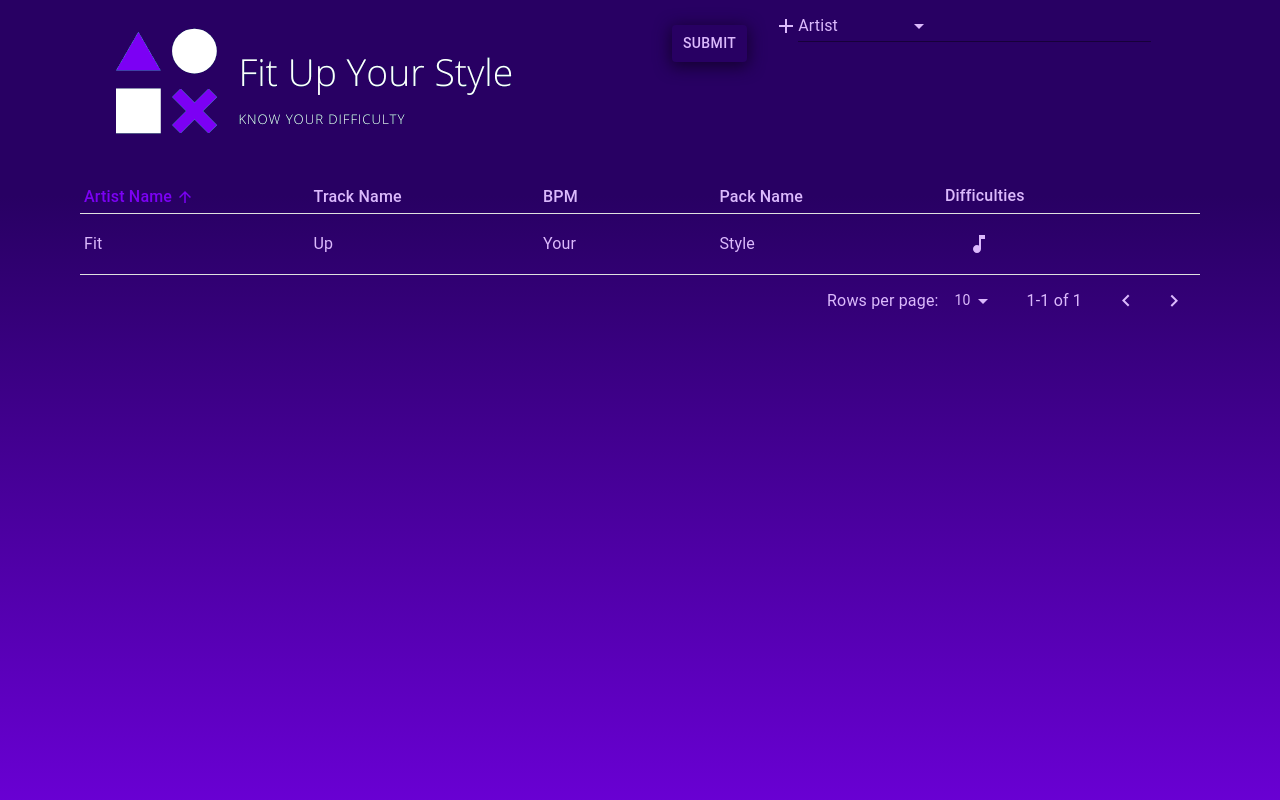
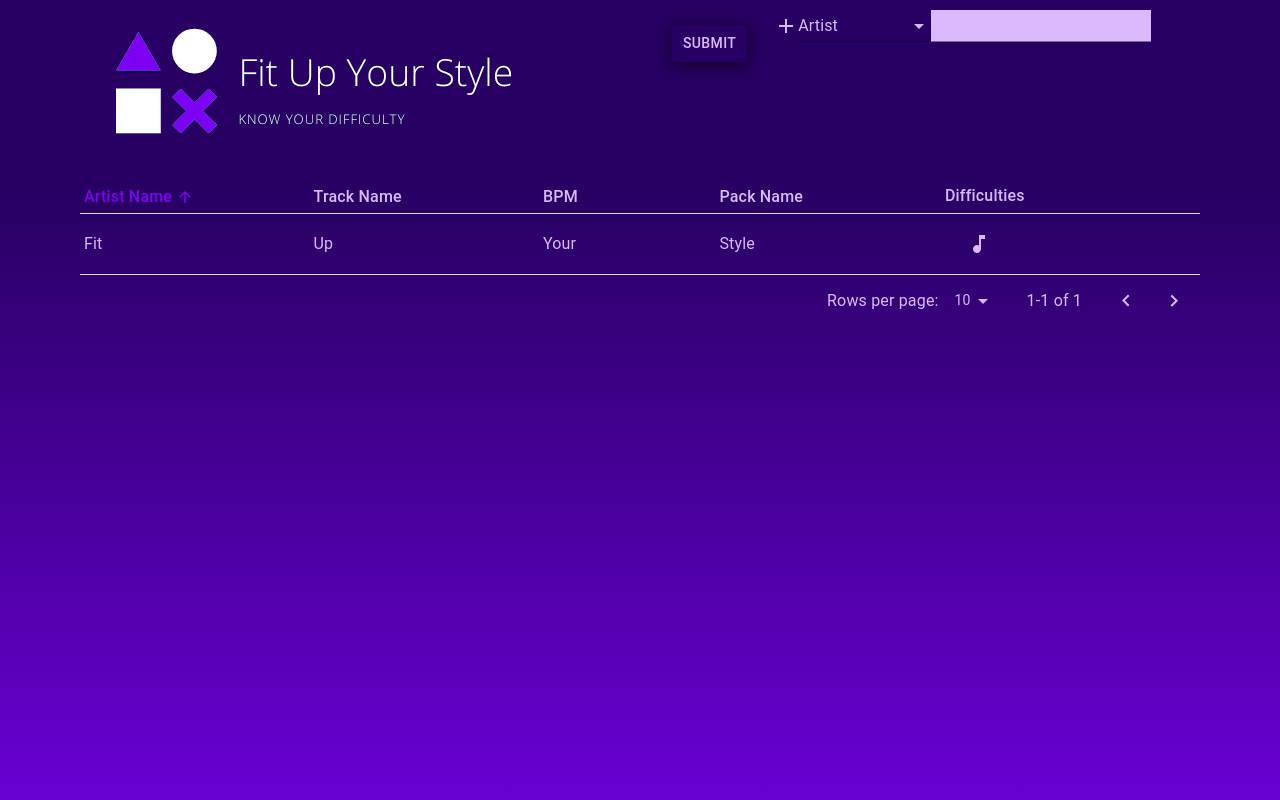
Before and after one commit to changodb/itg-frontend, a React (Create React App) app: page / in a window 1280 px wide. Shown: the top 800 px of the page. Built offline with nearby package versions, Linux system fonts and the light colour scheme.

Commit message:
Adding white bg to search box

```diff
--- a/src/App.css
+++ b/src/App.css
@@ -21,8 +21,8 @@ body {
     /* border: 1px solid red; */
 
 }
-.value-input {
-    /* border: 1px solid red; */
+.valueInput {
+     background-color: #DBB9FC;
 }
 .filler {
     display: inline;
@@ -167,6 +167,9 @@ body {
 }
 .MuiInputBase-root {
     color: #DBB9FC
+}
+input {
+    background-color: white;
 }
 @media screen and (max-width: 600px) {
     body {
```
